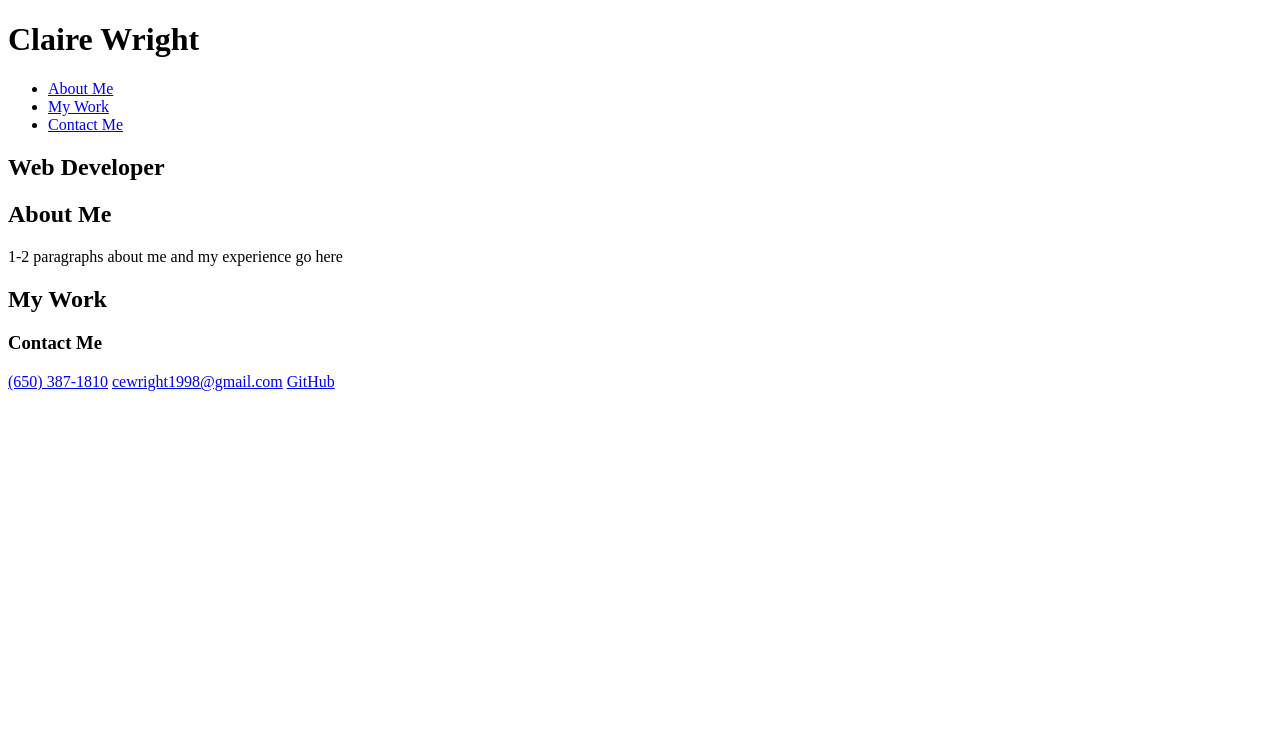
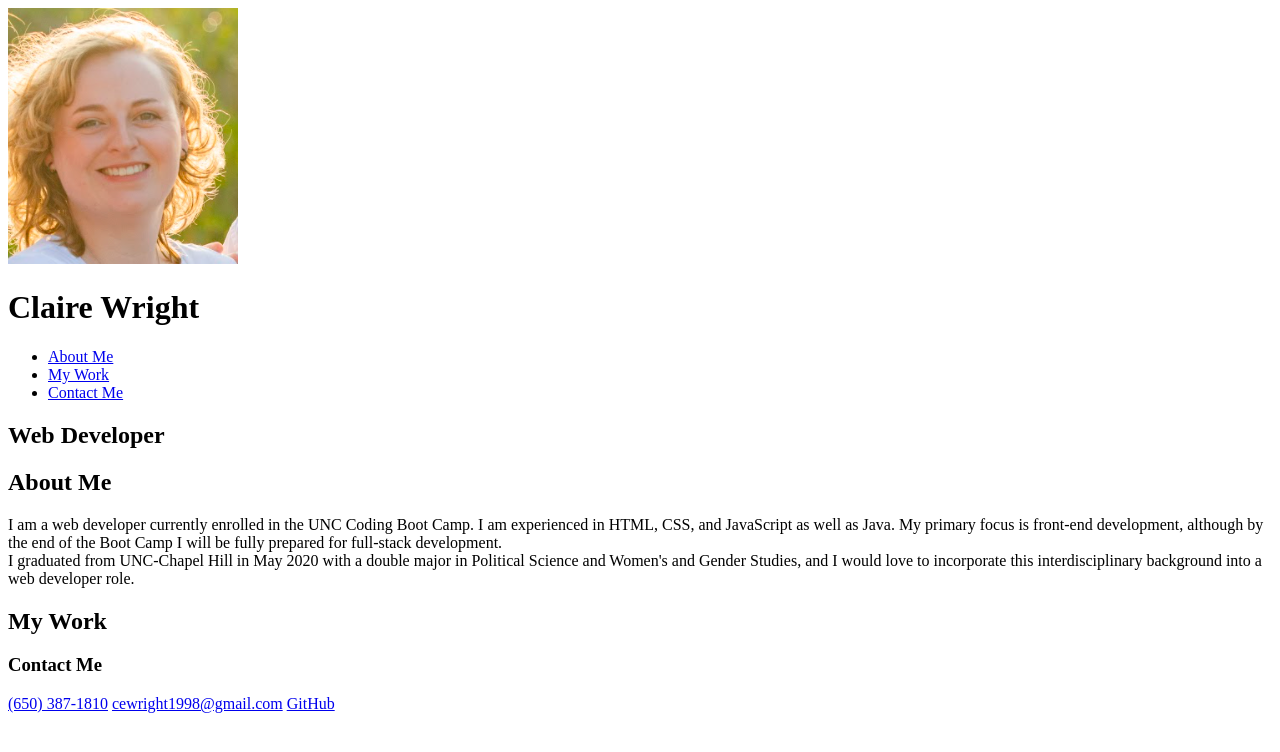
Before and after one commit to cewright98/portfolio, a plain HTML site: page index.html in a window 1280 px wide. Drawn offline with Linux system fonts and the light colour scheme.

Commit message:
added image and about me paragraph

```diff
--- a/index.html
+++ b/index.html
@@ -8,7 +8,7 @@
     <body>
         <header>
             <!-- my name and photo -->
-            <!-- link image here -->
+            <img src="./assets/images/avatar.png" alt="" />
             <h1>Claire Wright</h1>
             <!-- navigation links -->
             <nav>
@@ -34,7 +34,9 @@
         <section id="about-me">
             <h2>About Me</h2>
             <p>
-                1-2 paragraphs about me and my experience go here
+                I am a web developer currently enrolled in the UNC Coding Boot Camp. I am experienced in HTML, CSS, and JavaScript as well as Java. My primary focus is front-end development, although by the end of the Boot Camp I will be fully prepared for full-stack development.
+                <br>
+                I graduated from UNC-Chapel Hill in May 2020 with a double major in Political Science and Women's and Gender Studies, and I would love to incorporate this interdisciplinary background into a web developer role.
             </p>
         </section>
 
```
Also changed, not shown: assets/images/avatar.png (added), 3 other files.
